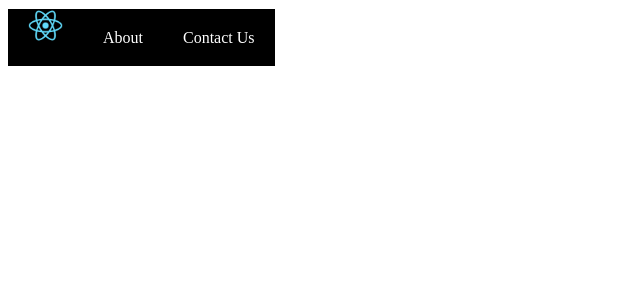
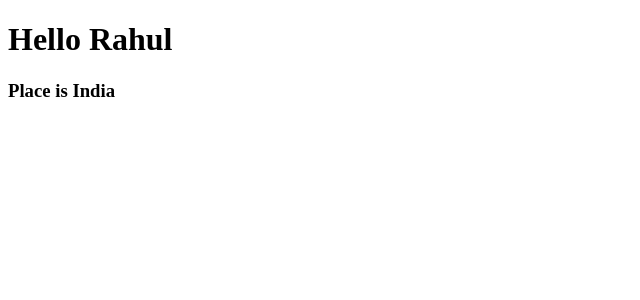
Before and after one commit to ManasiPatil2117/React-Practice, a React (Create React App) app in the folder test-app/: page / in a window 1280 px wide. Shown: the top 300 px of the page, without its empty margins (0-640 px from the left). Built offline with nearby package versions, Linux system fonts and the light colour scheme; a web font is replaced by a local one.

Commit message:
States in class component

```diff
--- a/test-app/src/App.js
+++ b/test-app/src/App.js
@@ -1,24 +1,17 @@
-import { BrowserRouter, Route, Routes, Link } from "react-router-dom"
-import About from './About'
-import Contact from './Contact'
-function App() {
-    return(
-    <BrowserRouter>
-    <>
-        {/* <a href="/">Home</a>
-        <a href="/about">About</a>
-        <a href="/contact">Contact us</a> */}
-        {/* Instead of a href use LINK as it will loads the links very faster */}
-        <Link to="/" className="link"><img src="./logo192.png" alt="" width={35}/></Link>
-        <Link to="/about" className="link">About</Link>
-        <Link to="/contact" className="link">Contact Us</Link>
-    </ >
-        <Routes>
-            <Route path="/" element={<div>Message</div>}></Route>
-            <Route path="/about" element={<About/>}/>
-            <Route path="/contact" element={<Contact/>}/>
-    </Routes>
-    </BrowserRouter >
-    )
+import React from "react"
+class App extends React.Component{
+    state = {
+        name : "Rahul",
+        place : "India"
+    }
+
+    render(){
+        return (
+            <>
+            <h1>Hello {this.state.name}</h1>
+            <h3>Place is {this.state.place}</h3>
+            </>
+        )
+    }
 }
 export default App
```
